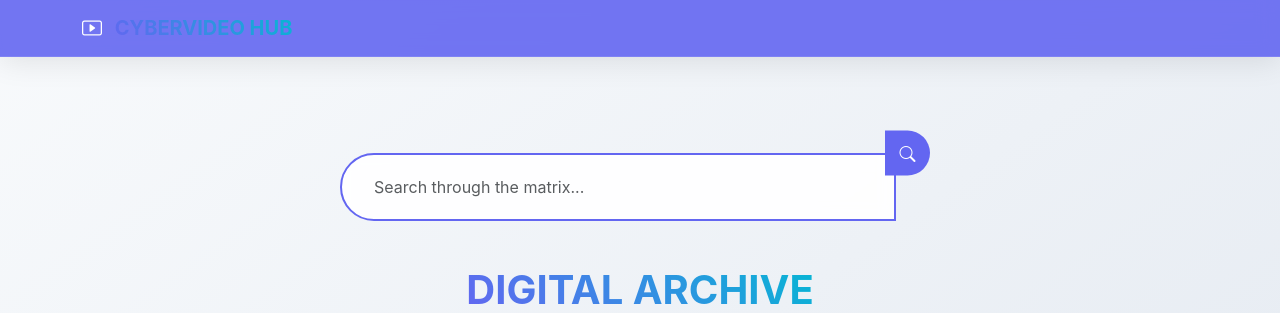
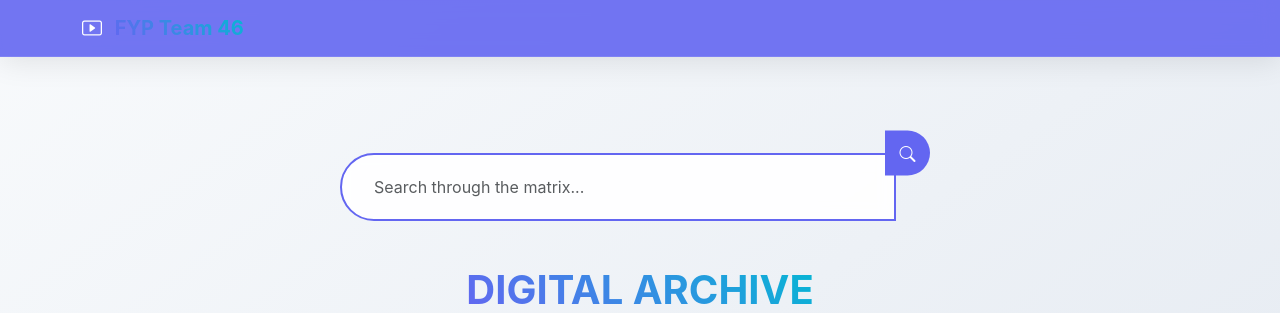
Before and after one commit to Charbelghanime/FYP_website, a Flask app: template Templates/index.html in a window 1280 px wide. Shown: the top 313 px of the page. Run offline with Flask 3, Linux system fonts and the light colour scheme; the template is opened without the code that fills it, so the values that code supplies are empty; parts of the project's set-up code (start-up, migrations or seed data) failed here and were passed over.

Commit message:
Update index.html

```diff
--- a/Templates/index.html
+++ b/Templates/index.html
@@ -3,7 +3,7 @@
 <head>
     <meta charset="UTF-8">
     <meta name="viewport" content="width=device-width, initial-scale=1">
-    <title>CyberVideo Hub</title>
+    <title>FYP team 46</title>
     <link rel="stylesheet" href="https://cdn.jsdelivr.net/npm/bootstrap@5.3.0/dist/css/bootstrap.min.css">
     <style>
         :root {
@@ -203,7 +203,7 @@
         <div class="container">
             <a class="navbar-brand fw-bold" href="/">
                 <i class="bi bi-play-btn me-2"></i>
-                <span class="gradient-text">CYBERVIDEO HUB</span>
+                <span class="gradient-text">FYP Team 46</span>
             </a>
         </div>
     </nav>
```
